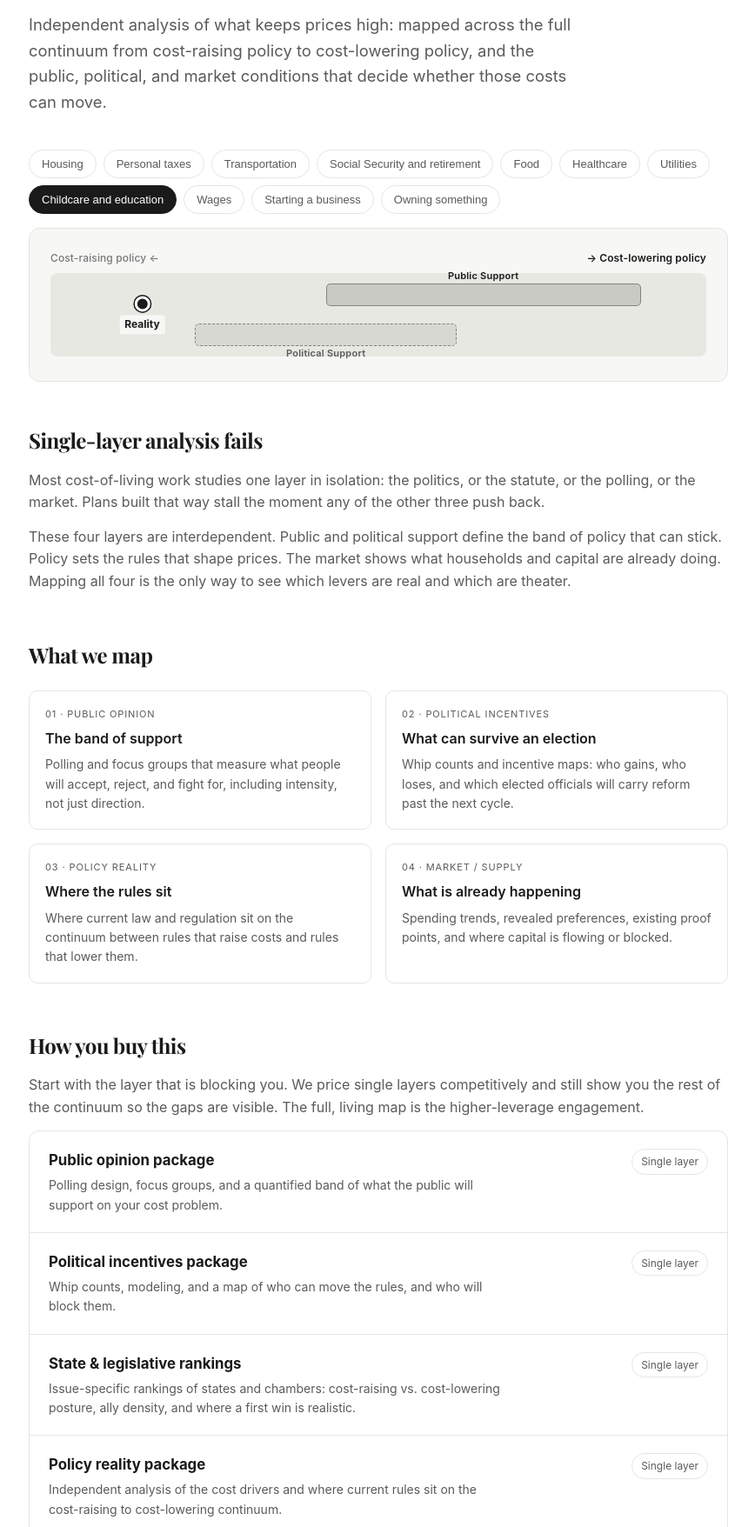
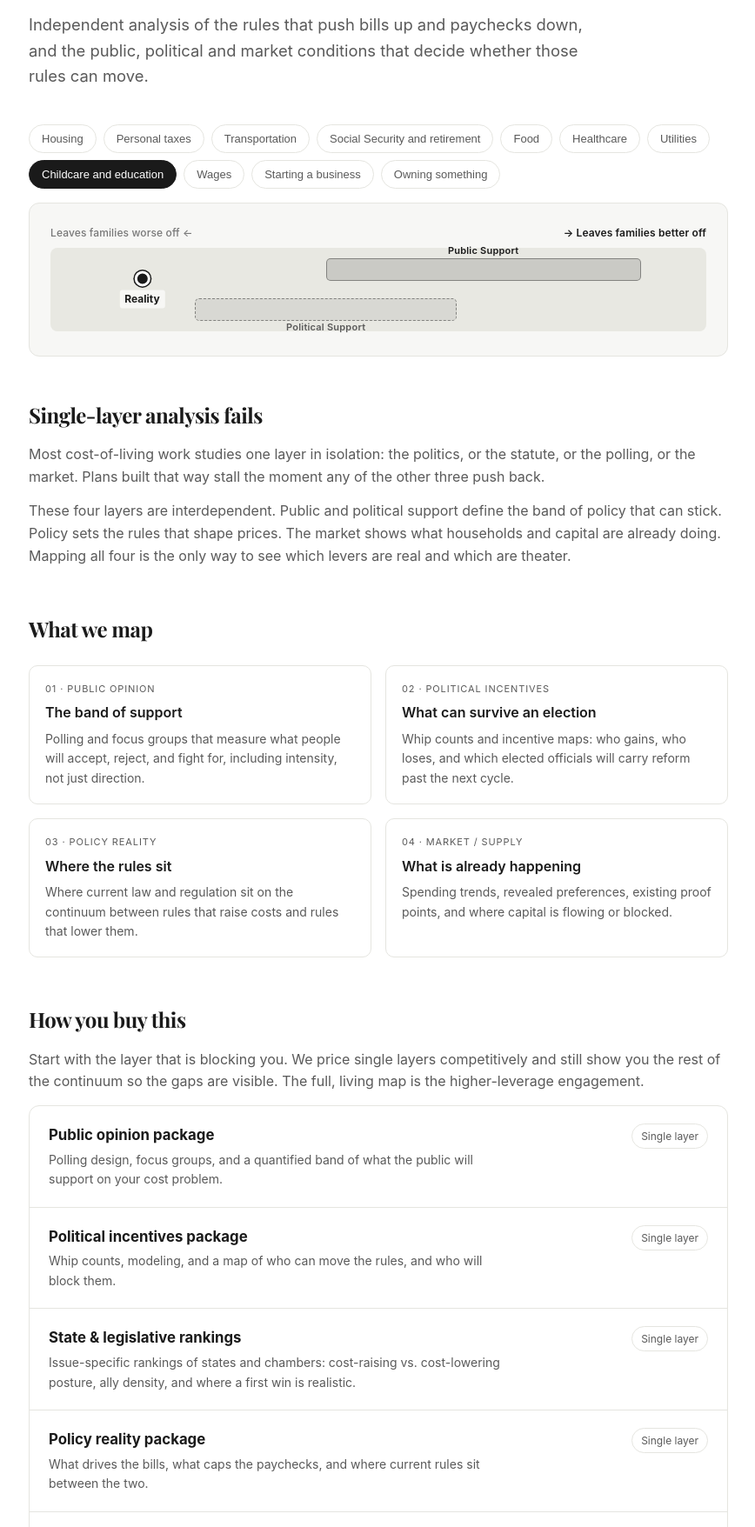
Before and after one commit to JuntoNova/JuntoNova.github.io, a plain HTML site: page bottom-line.html in a window 1280 px wide. Shown: the part 264-2020 px from the top of the page at 87% size, without its empty margins (205-1073 px from the left). Drawn offline with nearby package versions, Linux system fonts and the light colour scheme.

Commit message:
Test site: Bottom Line paycheck wording (lede, continuum labels, policy reality card, map CTA, school-choice sentence)

```diff
--- a/bottom-line.html
+++ b/bottom-line.html
@@ -342,7 +342,7 @@ html input::placeholder,html textarea::placeholder{color:#64748B;opacity:1}</sty
     <div class="eyebrow">Service 01</div>
     <h1 class="display">Map the bottom line</h1>
     <p class="lede">
-      Independent analysis of what keeps prices high: mapped across the full continuum from cost-raising policy to cost-lowering policy, and the public, political, and market conditions that decide whether those costs can move.
+      Independent analysis of the rules that push bills up and paychecks down, and the public, political and market conditions that decide whether those rules can move.
     </p>
 
     <div class="issue-bar" id="issueBar">
@@ -361,8 +361,8 @@ html input::placeholder,html textarea::placeholder{color:#64748B;opacity:1}</sty
 
     <div class="continuum">
       <div class="ends">
-        <span class="left">Cost-raising policy ←</span>
-        <span class="right">→ Cost-lowering policy</span>
+        <span class="left">Leaves families worse off ←</span>
+        <span class="right">→ Leaves families better off</span>
       </div>
       <div class="track">
         <div class="range range-public" id="pubRange">
@@ -376,7 +376,7 @@ html input::placeholder,html textarea::placeholder{color:#64748B;opacity:1}</sty
           <div class="r-label">Reality</div>
         </div>
       </div>
-      <p class="unmapped" id="unmapped" hidden style="margin-top:12px;font-size:14px;color:#64748B">We have not mapped this area yet. <a href="/project" style="color:inherit;text-decoration:underline">Talk about more research</a>.</p>
+      <p class="unmapped" id="unmapped" hidden style="margin-top:12px;font-size:14px;color:#64748B">We have not mapped this area yet. <a href="/project" style="color:inherit;text-decoration:underline">Ask us to map it</a>.</p>
     </div>
 
     <section>
@@ -445,7 +445,7 @@ html input::placeholder,html textarea::placeholder{color:#64748B;opacity:1}</sty
         <div class="menu-item">
           <div>
             <h4>Policy reality package</h4>
-            <p>Independent analysis of the cost drivers and where current rules sit on the cost-raising to cost-lowering continuum.</p>
+            <p>What drives the bills, what caps the paychecks, and where current rules sit between the two.</p>
           </div>
           <span class="menu-tag">Single layer</span>
         </div>
@@ -470,7 +470,7 @@ html input::placeholder,html textarea::placeholder{color:#64748B;opacity:1}</sty
       <div class="case">
         <h3 class="display">Why the full continuum matters</h3>
         <p>
-          In education, pure cost-lowering policy sat outside the public's support band. The status quo sat far to the cost-raising end of what people would accept. The workable path, universal school choice and low-cost private options, only became visible once expressed preferences, revealed preferences, and political incentives were read on the same continuum.
+          In education, pure cost-lowering policy sat outside the public's support band. The status quo sat far to the cost-raising end of what people would accept. Universal school choice and low-cost private options became the workable path only once expressed preferences, revealed preferences, and political incentives were read on the same continuum.
         </p>
         <p style="margin-bottom:0">
           That is the difference between a plan that stalls and a plan that lowers costs and expands ownership.
```
